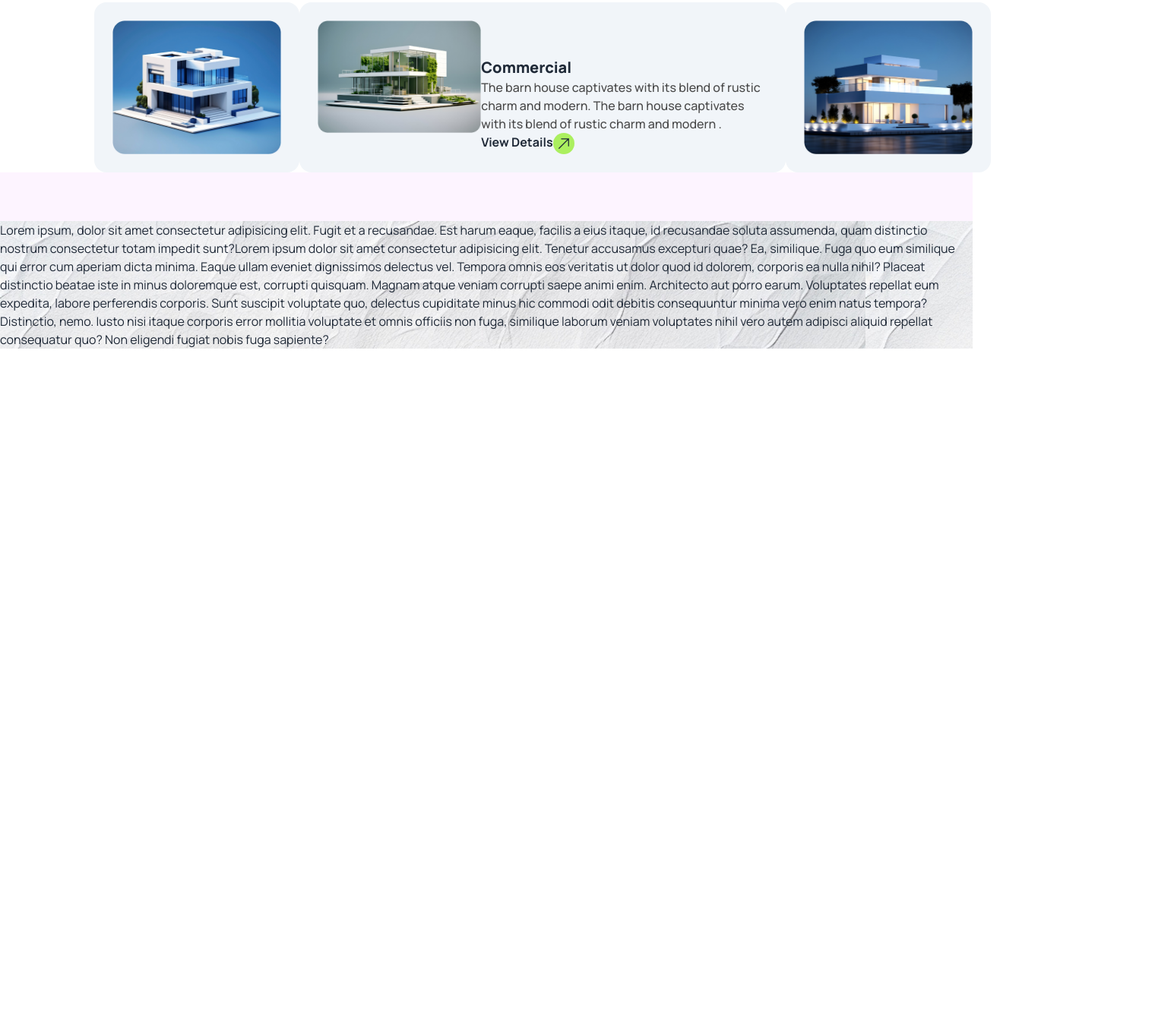
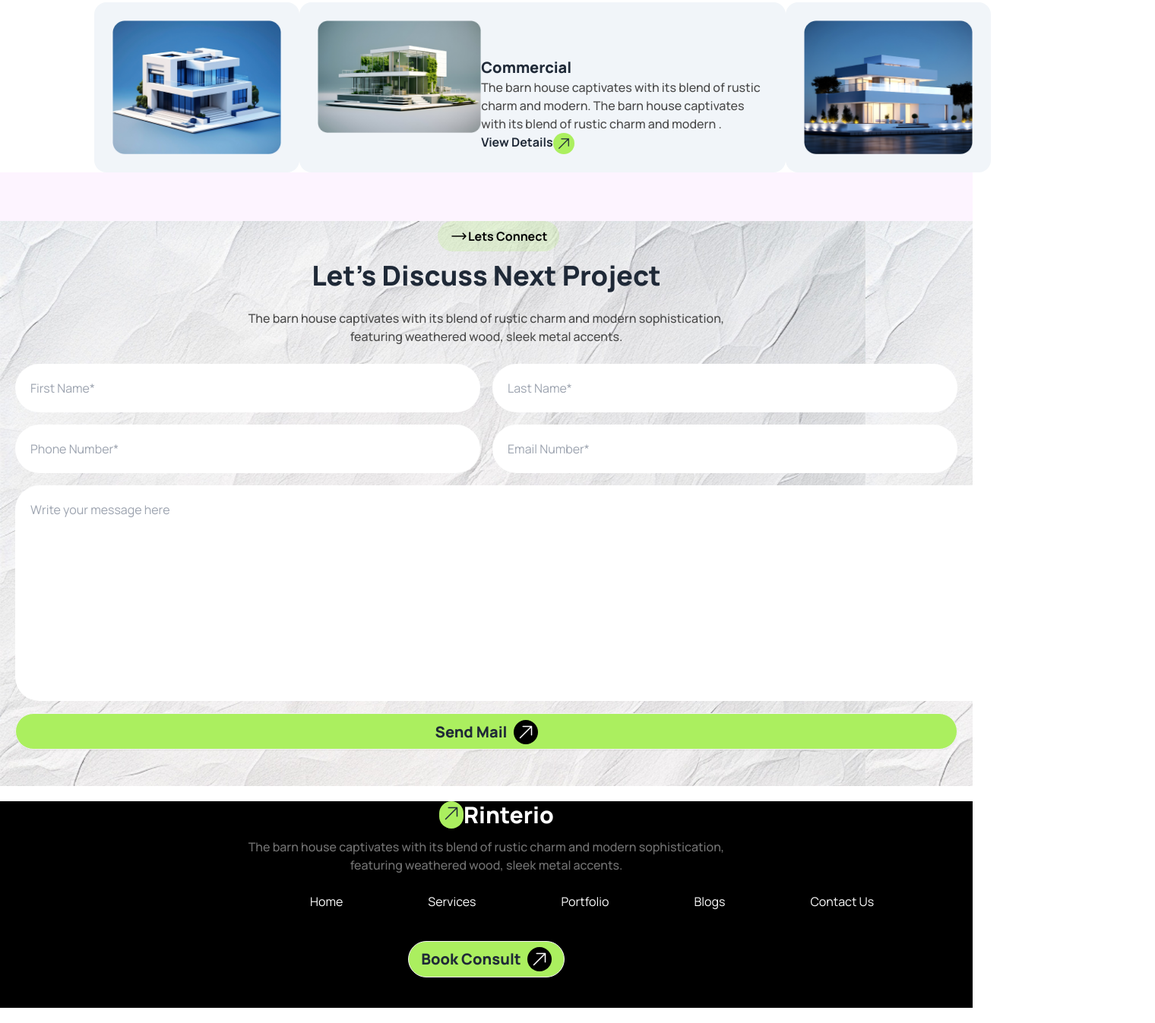
Before and after one commit to modasserahmed17/third-assign-house, a plain HTML site: page index.html in a window 1280 px wide. Shown: the part 2543-3890 px from the top of the page at 76% size, 1520 px wide, since content can reach past the window. Before the commit the page ends 3002 px from the top, so only its background shows below. Drawn offline with nearby package versions, Linux system fonts and the light colour scheme.

Commit message:
added the footer part

```diff
--- a/index.html
+++ b/index.html
@@ -247,13 +247,59 @@
     </section>
     <!-- 5th page -->
      <section class="background-image">
-      <h1>Lorem ipsum, dolor sit amet consectetur adipisicing elit. Fugit et a recusandae. Est harum eaque, facilis a eius itaque, id recusandae soluta assumenda, quam distinctio nostrum consectetur totam impedit sunt?Lorem ipsum dolor sit amet consectetur adipisicing elit. Tenetur accusamus excepturi quae? Ea, similique. Fuga quo eum similique qui error cum aperiam dicta minima. Eaque ullam eveniet dignissimos delectus vel.
-      Tempora omnis eos veritatis ut dolor quod id dolorem, corporis ea nulla nihil? Placeat distinctio beatae iste in minus doloremque est, corrupti quisquam. Magnam atque veniam corrupti saepe animi enim.
-      Architecto aut porro earum. Voluptates repellat eum expedita, labore perferendis corporis. Sunt suscipit voluptate quo, delectus cupiditate minus hic commodi odit debitis consequuntur minima vero enim natus tempora? Distinctio, nemo.
-      Iusto nisi itaque corporis error mollitia voluptate et omnis officiis non fuga, similique laborum veniam voluptates nihil vero autem adipisci aliquid repellat consequatur quo? Non eligendi fugiat nobis fuga sapiente?</h1>
+      <div class="container mx-auto">
+        <div class="text-center mt-8">
+          <div class="ml-36 md:ml-[45%] my-3">
+            <button class="flex text-black text-base font-bold bg-[#ABEF5F33] rounded-3xl py-2 px-4"><svg xmlns="http://www.w3.org/2000/svg" fill="none" viewBox="0 0 24 24" stroke-width="1.5" stroke="currentColor" class="size-6">
+              <path stroke-linecap="round" stroke-linejoin="round" d="M17.25 8.25 21 12m0 0-3.75 3.75M21 12H3" />
+              </svg>Lets Connect</button>
+          </div>
+          <h1 class="text-2xl lg:text-4xl font-extrabold">Let's Discuss Next Project</h1>
+          <p class="text-sm lg:text-base font-medium text-l-black my-6">The barn house captivates with its blend of rustic charm and modern sophistication, <br> featuring weathered wood, sleek metal accents.</p>
+        </div>
+        <div class="m-5">
+          <form class="grid grid-flow-row lg:grid lg:grid-cols-2 gap-4" action="">
+            <input class="py-5 px-5 rounded-[60px]" type="email" name="First Name*" placeholder="First Name*" id="">
+            <input class="py-5 px-5 rounded-[60px]" type="email" name="Last Name*" placeholder="Last Name*" id="">
+            <input class="py-5 px-5 rounded-[60px]" type="email" name="Phone Number*" placeholder="Phone Number*" id="">
+            <input class="py-5 px-5 rounded-[60px]" type="email" name="Email Number*" placeholder="Email Number*" id="">
+            <input class="py-5 px-5 rounded-[32px] lg:w-[1500px] lg:pb-[240px] pb-[200px]" type="email" name="Write your message here" placeholder="Write your message here" id="">
+          </form>
+          <button class="btn bg-[#ABEF5F] text-xl font-[800] rounded-3xl px-6 py-2 w-full lg:w-full my-4 lg:mb-12">Send Mail
+            <div class="bg-black rounded-2xl p-1 text-white"><svg xmlns="http://www.w3.org/2000/svg" fill="none" viewBox="0 0 24 24" stroke-width="1.5" stroke="currentColor" class="size-6">
+              <path stroke-linecap="round" stroke-linejoin="round" d="m4.5 19.5 15-15m0 0H8.25m11.25 0v11.25" />
+            </svg> </div>
+           </button>
+        </div>
+      </div>
      </section>
      </main>
-     <footer>
+     <footer class="bg-black">
+      <div class="container mx-auto">
+        <div class="m-5 text-center">
+          <div class="flex ml-44 md:ml-[45%] my-3">
+            <div class="bg-green rounded-2xl p-1">
+              <svg xmlns="http://www.w3.org/2000/svg" fill="none" viewBox="0 0 24 24" stroke-width="1.5" stroke="currentColor" class="size-6">
+                <path stroke-linecap="round" stroke-linejoin="round" d="m4.5 19.5 15-15m0 0H8.25m11.25 0v11.25" />
+              </svg>
+             </div>
+             <a class="text-3xl font-[800] text-white">Rinterio</a>
+            </div>
+            <h1 class="text-base font-medium text-gray mb-6">The barn house captivates with its blend of rustic charm and modern sophistication, <br> featuring weathered wood, sleek metal accents.</h1>
+            <ul class="text-center px-1 text-[1rem] font-[800] lg:flex gap-28 lg:ml-96">
+              <li><a class="text-white font-[400] mb-10">Home</a></li>
+              <li><a class="text-white font-[400]">Services</a></li>
+              <li><a class="text-white font-[400]">Portfolio</a></li>
+              <li><a class="text-white font-[400]">Blogs</a></li>
+              <li><a class="text-white font-[400]">Contact Us</a></li>
+             </ul>
+             <button class="btn bg-green text-xl font-[800] rounded-3xl my-10">Book Consult
+              <div class="bg-black rounded-2xl p-1 text-white"><svg xmlns="http://www.w3.org/2000/svg" fill="none" viewBox="0 0 24 24" stroke-width="1.5" stroke="currentColor" class="size-6">
+                <path stroke-linecap="round" stroke-linejoin="round" d="m4.5 19.5 15-15m0 0H8.25m11.25 0v11.25" />
+              </svg> </div>
+             </button>
+          </div>
+      </div>
 
      </footer>
 </body>
```
